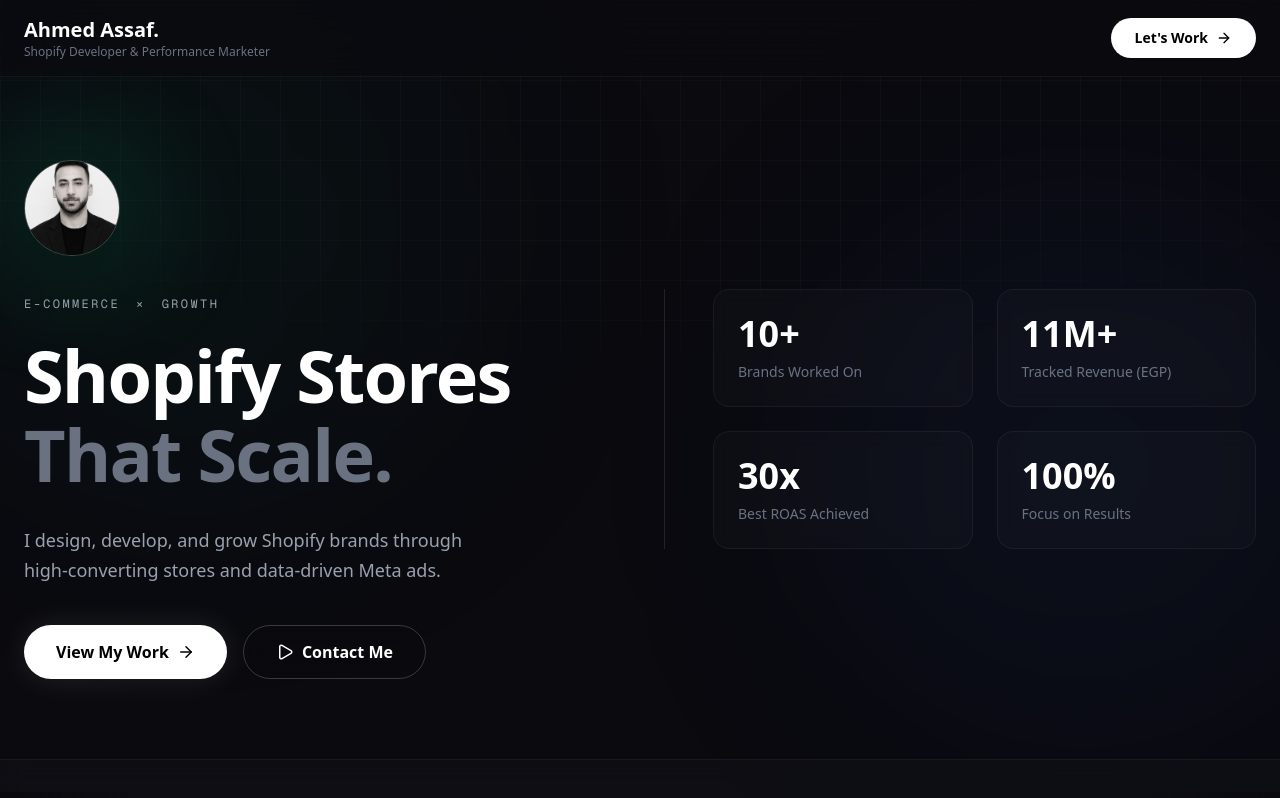
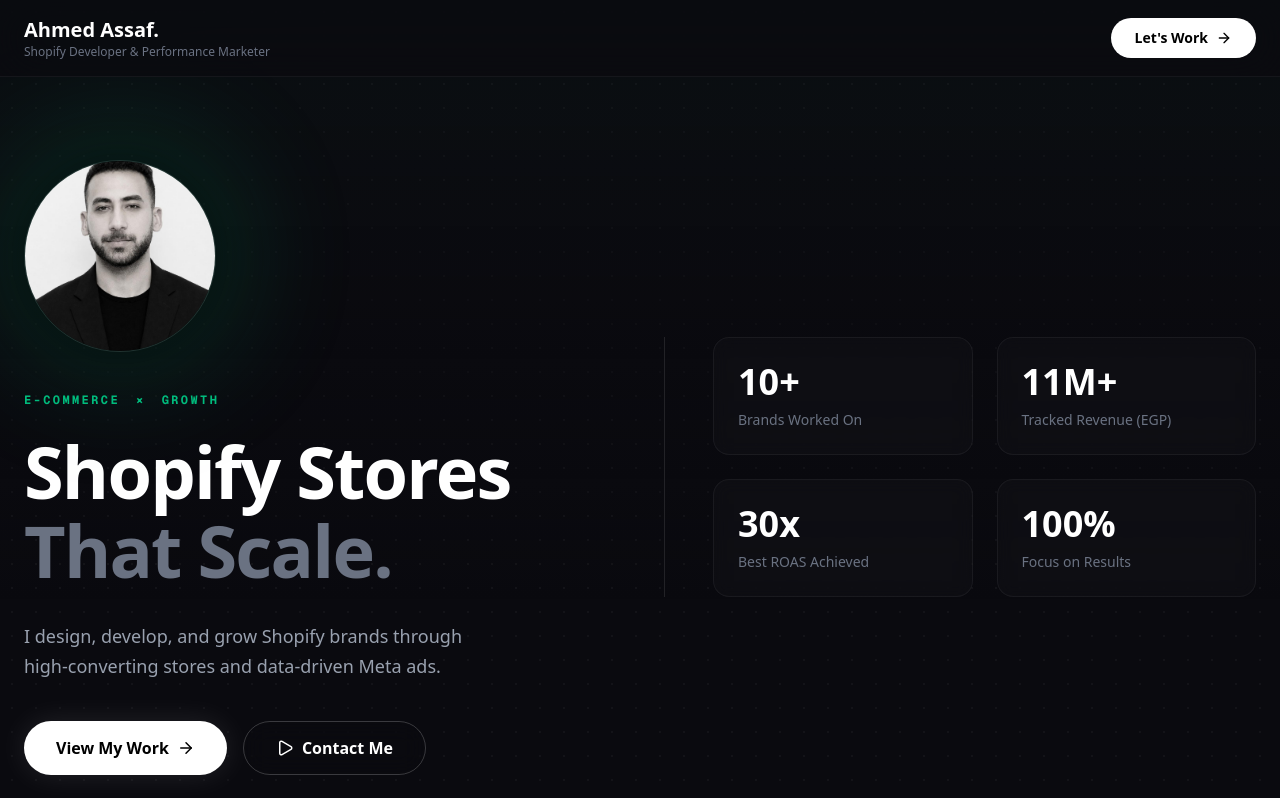
Before and after one commit to a7md3ssaf/Portfolio, a Next.js app: page / in a window 1280 px wide. Shown: the top 798 px of the page. Built offline with nearby package versions, Linux system fonts and the light colour scheme.

Commit message:
Add animated background pattern and glassmorphism UI

```diff
--- a/app/page.tsx
+++ b/app/page.tsx
@@ -135,6 +135,7 @@
           { title: "Zero-Latency Automation", desc: "Google Sheets & EasyOrders Sync" },
           { title: "Mobile-First Design", desc: "Fully responsive, fast, and smooth" }
         ],
+        // 👇 تأكد إن صورة المتجر دي موجودة في فولدر public بنفس الاسم 👇
         imagePath: "/torath-mockup.png"
       },
       {
@@ -148,6 +149,7 @@
           { title: "Urgency Timers", desc: "Free Shipping countdown & Trust Badges" },
           { title: "Google Sheets Sync", desc: "Automated real-time order routing" }
         ],
+        // 👇 تأكد إن صورة المتجر دي موجودة في فولدر public بنفس الاسم 👇
         imagePath: "/asia-mockup.png"
       }
     ]
@@ -182,21 +184,22 @@
         </div>
       </div>
 
-      <div className="flex-1 bg-[#0A0A0F] flex justify-center items-start overflow-hidden rounded-xl border border-white/5 relative group">
+      <div className="flex-1 bg-[#0A0A0F] flex justify-center items-start overflow-hidden rounded-xl border border-white/5 relative group cursor-pointer" onClick={() => window.open(url, '_blank')}>
         <div className={`relative w-full h-[500px] transition-all duration-500 ease-in-out ${getWidth()}`}>
           {imagePath ? (
-             <img src={imagePath} alt="Store Preview" className="w-full h-full object-cover object-top opacity-80 group-hover:opacity-30 transition-opacity duration-500" />
+             <img src={imagePath} alt="Store Preview" className="w-full h-full object-cover object-top opacity-90 group-hover:opacity-40 transition-opacity duration-300" />
           ) : (
-             <div className="w-full h-full flex flex-col items-center justify-center text-white/20">
+             <div className="w-full h-full flex flex-col items-center justify-center text-white/20 bg-[#14141A]">
                 <ImageIcon size={48} className="mb-4 opacity-50" />
-                <span className="text-sm font-mono tracking-widest">STORE_MOCKUP.JPG</span>
+                <span className="text-sm font-mono tracking-widest text-center px-4">Upload {imagePath || 'Screenshot'} to public folder</span>
              </div>
           )}
 
-          <div className="absolute inset-0 flex items-center justify-center opacity-0 group-hover:opacity-100 transition-all duration-300 transform translate-y-4 group-hover:translate-y-0">
-             <a href={url} target="_blank" rel="noopener noreferrer" className="bg-emerald-500 text-black px-8 py-3.5 rounded-full font-bold flex items-center gap-2 hover:bg-emerald-400 transition-colors shadow-[0_0_40px_rgba(16,185,129,0.3)] hover:scale-105">
+          <div className="absolute inset-0 flex flex-col items-center justify-center opacity-0 group-hover:opacity-100 transition-all duration-300">
+             <div className="bg-emerald-500 text-black px-8 py-4 rounded-full font-bold flex items-center gap-2 shadow-[0_0_40px_rgba(16,185,129,0.4)] transform translate-y-4 group-hover:translate-y-0 transition-all duration-300">
                 Visit Live Store <ExternalLink size={18} />
-             </a>
+             </div>
+             <span className="text-white/60 text-xs mt-4 font-mono">Shopify security blocks embedded views</span>
           </div>
         </div>
       </div>
@@ -214,28 +217,14 @@
   return (
     <div className="min-h-screen bg-[#0A0A0F] text-slate-300 selection:bg-emerald-500/30 selection:text-emerald-200 custom-font relative overflow-x-hidden">
 
-      {/* 👇 ANIMATED BACKGROUND PATTERN & BLOBS 👇 */}
-      <div className="fixed inset-0 z-0 pointer-events-none flex justify-center">
-        {/* Subtle Grid Pattern */}
-        <div className="absolute inset-0 bg-[linear-gradient(to_right,#4f4f4f15_1px,transparent_1px),linear-gradient(to_bottom,#4f4f4f15_1px,transparent_1px)] bg-[size:40px_40px] [mask-image:radial-gradient(ellipse_80%_50%_at_50%_0%,#000_70%,transparent_100%)]"></div>
-
-        {/* Emerald Animated Glow */}
-        <motion.div
-          animate={{ x: [0, 80, -40, 0], y: [0, 60, 100, 0] }}
-          transition={{ repeat: Infinity, duration: 25, ease: "linear" }}
-          className="absolute top-[-10%] left-[-10%] w-[40vw] h-[40vw] rounded-full bg-emerald-900/10 blur-[120px]"
-        />
-
-        {/* Blue Animated Glow */}
-        <motion.div
-          animate={{ x: [0, -100, 60, 0], y: [0, -60, -120, 0] }}
-          transition={{ repeat: Infinity, duration: 30, ease: "linear" }}
-          className="absolute bottom-10 right-[-10%] w-[40vw] h-[40vw] rounded-full bg-blue-900/10 blur-[120px]"
-        />
+      {/* 👇 LIGHTWEIGHT FAST BACKGROUND (CSS ONLY - NO LAG) 👇 */}
+      <div className="fixed inset-0 z-0 pointer-events-none">
+        <div className="absolute inset-0 bg-[radial-gradient(circle_at_center,#ffffff0a_1px,transparent_1px)] [background-size:24px_24px]"></div>
+        <div className="absolute top-0 left-0 right-0 h-[600px] bg-gradient-to-b from-emerald-900/10 via-[#0A0A0F]/50 to-transparent"></div>
       </div>
 
       {/* NAV */}
-      <nav className="fixed top-0 w-full z-50 bg-[#0A0A0F]/60 backdrop-blur-xl border-b border-white/5">
+      <nav className="fixed top-0 w-full z-50 bg-[#0A0A0F]/80 backdrop-blur-xl border-b border-white/5">
         <div className="max-w-7xl mx-auto px-6 py-4 flex justify-between items-center">
           <div>
             <span className="text-xl font-bold text-white block">{PORTFOLIO_DATA.header.logo}</span>
@@ -251,17 +240,18 @@
       <section className="pt-40 pb-20 px-6 max-w-7xl mx-auto relative z-10">
         <div className="grid md:grid-cols-2 gap-12 items-center">
           <div>
+            {/* 👇 تكبير الصورة الشخصية جداً مع تأثير الإضاءة 👇 */}
             <motion.div initial={{opacity: 0, scale: 0.9}} animate={{opacity: 1, scale: 1}} className="mb-10 relative inline-flex">
-               <div className="absolute inset-0 bg-emerald-500 blur-[40px] opacity-20 rounded-full scale-150"></div>
+               <div className="absolute inset-0 bg-emerald-500 blur-[50px] opacity-20 rounded-full scale-125"></div>
                <img
                  src={PORTFOLIO_DATA.hero.photo}
                  alt="Ahmed Assaf"
-                 className="w-24 h-24 rounded-full border border-white/20 object-cover relative z-10 shadow-2xl"
+                 className="w-40 h-40 md:w-48 md:h-48 rounded-full border border-white/10 object-cover relative z-10 shadow-[0_0_40px_rgba(0,0,0,0.5)]"
                  onError={(e) => { e.currentTarget.style.display = 'none'; }}
                />
             </motion.div>
 
-            <div className="text-xs font-mono text-gray-400 tracking-[0.2em] uppercase mb-6 flex gap-4">
+            <div className="text-xs font-mono text-emerald-500 tracking-[0.2em] uppercase mb-6 flex gap-4 font-bold">
               <span>E-Commerce</span> <span>×</span> <span>Growth</span>
             </div>
             <h1 className="text-5xl md:text-7xl font-extrabold text-white leading-[1.1] mb-8 tracking-tight" dir="auto">
```
